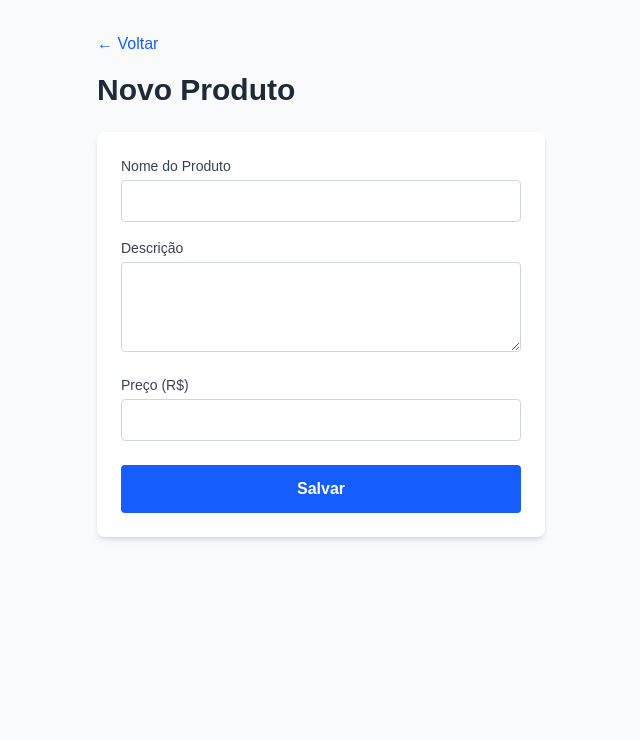
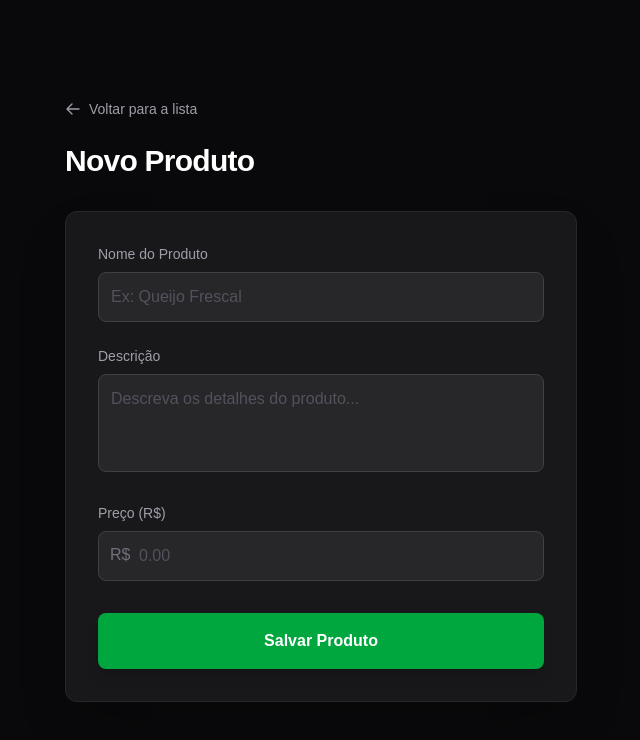
Before and after one commit to gabrielfcastro/TP2-Projeto-Final-2025.2, a Next.js app in the folder frontend/: page /produtos/novo in a window 1280 px wide. Shown: the top 740 px of the page, without its empty margins (319-959 px from the left). Built offline with nearby package versions, Linux system fonts and the light colour scheme.

Commit message:
CRUD produtos

```diff
--- a/frontend/app/produtos/novo/page.tsx
+++ b/frontend/app/produtos/novo/page.tsx
@@ -18,7 +18,7 @@ export default function NovoProdutoPage() {
         method: "POST",
         headers: { "Content-Type": "application/json" },
         body: JSON.stringify({
-          feirante_id: 1, // Simulando usuário logado
+          feirante_id: 1,
           nome,
           descricao,
           preco: parseFloat(preco),
@@ -31,86 +31,110 @@ export default function NovoProdutoPage() {
         alert("Erro ao salvar produto");
       }
     } catch (error) {
-      console.error("Erro na requisição:", error);
+      console.error(error);
     }
   };
 
   return (
-    <main className="flex min-h-screen flex-col items-center p-8 bg-gray-50">
-      <div className="w-full max-w-md">
+    <main className="min-h-screen bg-zinc-950 flex flex-col items-center justify-center p-6 text-zinc-100">
+      <div className="w-full max-w-lg">
+        {/* Link de Voltar */}
         <Link
           href="/produtos"
-          className="text-blue-600 hover:underline mb-4 inline-block"
+          className="flex items-center text-zinc-400 hover:text-green-500 mb-6 transition-colors text-sm font-medium"
         >
-          &larr; Voltar
+          <svg
+            xmlns="http://www.w3.org/2000/svg"
+            fill="none"
+            viewBox="0 0 24 24"
+            strokeWidth={2}
+            stroke="currentColor"
+            className="w-4 h-4 mr-2"
+          >
+            <path
+              strokeLinecap="round"
+              strokeLinejoin="round"
+              d="M10.5 19.5L3 12m0 0l7.5-7.5M3 12h18"
+            />
+          </svg>
+          Voltar para a lista
         </Link>
 
-        <h1 className="text-3xl font-bold mb-6 text-gray-800">Novo Produto</h1>
+        <h1 className="text-3xl font-bold mb-8 text-white tracking-tight">
+          Novo Produto
+        </h1>
 
+        {/* Card do Formulário */}
         <form
           onSubmit={handleSubmit}
-          className="bg-white p-6 rounded-lg shadow-md"
+          className="bg-zinc-900 border border-zinc-800 p-8 rounded-xl shadow-2xl"
         >
-          {/* Campo Nome (O teste procura pelo Label "Nome do Produto") */}
-          <div className="mb-4">
+          {/* Campo Nome */}
+          <div className="mb-6">
             <label
               htmlFor="nome"
-              className="block text-sm font-medium text-gray-700 mb-1"
+              className="block text-sm font-medium text-zinc-400 mb-2"
             >
               Nome do Produto
             </label>
             <input
               id="nome"
               type="text"
-              className="w-full border border-gray-300 p-2 rounded focus:ring-2 focus:ring-blue-500 outline-none text-gray-900"
+              placeholder="Ex: Queijo Frescal"
+              className="w-full bg-zinc-800 border border-zinc-700 text-white p-3 rounded-lg focus:outline-none focus:ring-2 focus:ring-green-500 focus:border-transparent placeholder-zinc-600 transition-all"
               value={nome}
               onChange={(e) => setNome(e.target.value)}
               required
             />
           </div>
 
-          {/* Campo Descrição (O teste procura pelo Label "Descrição") */}
-          <div className="mb-4">
+          {/* Campo Descrição */}
+          <div className="mb-6">
             <label
               htmlFor="descricao"
-              className="block text-sm font-medium text-gray-700 mb-1"
+              className="block text-sm font-medium text-zinc-400 mb-2"
             >
               Descrição
             </label>
             <textarea
               id="descricao"
               rows={3}
-              className="w-full border border-gray-300 p-2 rounded focus:ring-2 focus:ring-blue-500 outline-none text-gray-900"
+              placeholder="Descreva os detalhes do produto..."
+              className="w-full bg-zinc-800 border border-zinc-700 text-white p-3 rounded-lg focus:outline-none focus:ring-2 focus:ring-green-500 focus:border-transparent placeholder-zinc-600 transition-all resize-none"
               value={descricao}
               onChange={(e) => setDescricao(e.target.value)}
             />
           </div>
 
-          {/* Campo Preço (O teste procura pelo Label "Preço") */}
-          <div className="mb-6">
+          {/* Campo Preço */}
+          <div className="mb-8">
             <label
               htmlFor="preco"
-              className="block text-sm font-medium text-gray-700 mb-1"
+              className="block text-sm font-medium text-zinc-400 mb-2"
             >
               Preço (R$)
             </label>
+            <div className="relative">
+              <span className="absolute left-3 top-3 text-zinc-500">R$</span>
               <input
                 id="preco"
                 type="number"
                 step="0.01"
-              className="w-full border border-gray-300 p-2 rounded focus:ring-2 focus:ring-blue-500 outline-none text-gray-900"
+                placeholder="0.00"
+                className="w-full bg-zinc-800 border border-zinc-700 text-white p-3 pl-10 rounded-lg focus:outline-none focus:ring-2 focus:ring-green-500 focus:border-transparent placeholder-zinc-600 transition-all"
                 value={preco}
                 onChange={(e) => setPreco(e.target.value)}
                 required
               />
             </div>
+          </div>
 
           {/* Botão Salvar */}
           <button
             type="submit"
-            className="w-full bg-blue-600 text-white p-3 rounded font-bold hover:bg-blue-700 transition"
+            className="w-full bg-green-600 text-white p-4 rounded-lg font-bold hover:bg-green-500 transition-all transform hover:scale-[1.02] active:scale-[0.98] shadow-lg hover:shadow-green-500/20"
           >
-            Salvar
+            Salvar Produto
           </button>
         </form>
       </div>
--- a/frontend/app/produtos/page.tsx
+++ b/frontend/app/produtos/page.tsx
@@ -13,7 +13,6 @@ interface Produto {
 export default function ProdutosPage() {
   const [produtos, setProdutos] = useState<Produto[]>([]);
 
-  // Carrega os produtos assim que a tela abre
   useEffect(() => {
     async function carregarDados() {
       try {
@@ -27,17 +26,12 @@ export default function ProdutosPage() {
     carregarDados();
   }, []);
 
-  // Função para excluir o produto
   const handleDelete = async (id: number) => {
-    if (!confirm("Tem certeza que deseja excluir este produto?")) return;
-
+    if (!confirm("Tem certeza que deseja excluir?")) return;
     try {
-      // 1. Chama o Backend para deletar
       await fetch(`http://127.0.0.1:5000/api/produtos/${id}`, {
         method: "DELETE",
       });
-
-      // 2. Atualiza a tela removendo o item da lista visualmente
       setProdutos((listaAtual) => listaAtual.filter((prod) => prod.id !== id));
     } catch (error) {
       console.error("Erro ao excluir", error);
@@ -45,14 +39,16 @@ export default function ProdutosPage() {
   };
 
   return (
-    <main className="container mx-auto p-10">
-      <div className="flex justify-between items-center mb-6">
-        <h1 className="text-3xl font-bold text-gray-800">Lista de Produtos</h1>
+    <main className="min-h-screen bg-zinc-950 p-10 text-zinc-100">
+      <div className="max-w-6xl mx-auto">
+        <div className="flex justify-between items-center mb-10 border-b border-zinc-800 pb-6">
+          <h1 className="text-4xl font-bold text-white tracking-tight">
+            Meus Produtos
+          </h1>
 
-        {/* Botão Criar Novo */}
           <Link
             href="/produtos/novo"
-          className="bg-green-600 text-white px-4 py-2 rounded hover:bg-green-700 transition font-medium"
+            className="bg-green-600 text-white px-6 py-3 rounded-lg hover:bg-green-500 transition font-bold shadow-lg shadow-green-900/20"
           >
             + Novo Produto
           </Link>
@@ -60,38 +56,37 @@ export default function ProdutosPage() {
 
         <div className="grid grid-cols-1 md:grid-cols-3 gap-6">
           {produtos.length === 0 ? (
-          <p className="text-gray-500 col-span-3 text-center">
-            Nenhum produto cadastrado.
+            <p className="text-zinc-500 col-span-3 text-center text-lg">
+              Nenhum produto cadastrado ainda.
             </p>
           ) : (
             produtos.map((prod) => (
               <div
                 key={prod.id}
-              className="border border-gray-200 p-6 rounded-lg shadow-sm hover:shadow-md transition bg-white flex flex-col justify-between"
+                className="bg-zinc-900 border border-zinc-800 p-6 rounded-xl hover:border-zinc-700 transition duration-300 flex flex-col justify-between shadow-lg"
               >
-              {/* Informações do Produto */}
                 <div className="mb-4">
-                <h2 className="text-xl font-bold text-gray-800">{prod.nome}</h2>
-                <p className="text-gray-600 text-sm mt-1 mb-3">
+                  <h2 className="text-xl font-bold text-white mb-2">
+                    {prod.nome}
+                  </h2>
+                  <p className="text-zinc-400 text-sm mb-4 line-clamp-2 h-10">
                     {prod.descricao}
                   </p>
-                <p className="text-2xl font-bold text-green-600">
+                  <p className="text-3xl font-bold text-green-400">
                     R$ {prod.preco.toFixed(2)}
                   </p>
                 </div>
 
-              {/* Botões de Ação (Editar e Excluir) */}
-              <div className="flex gap-2 pt-4 border-t border-gray-100">
+                <div className="flex gap-3 pt-4 border-t border-zinc-800">
                   <Link
                     href={`/produtos/${prod.id}`}
-                  className="flex-1 bg-blue-500 text-white py-2 px-3 rounded text-center hover:bg-blue-600 transition text-sm font-medium"
+                    className="flex-1 bg-zinc-800 text-zinc-300 py-2 px-4 rounded hover:bg-zinc-700 hover:text-white transition text-center text-sm font-medium"
                   >
                     Editar
                   </Link>
-
                   <button
                     onClick={() => handleDelete(prod.id)}
-                  className="flex-1 bg-red-500 text-white py-2 px-3 rounded hover:bg-red-600 transition text-sm font-medium"
+                    className="flex-1 bg-red-900/30 text-red-400 py-2 px-4 rounded hover:bg-red-900/50 hover:text-red-300 transition text-sm font-medium border border-red-900/50"
                   >
                     Excluir
                   </button>
@@ -100,6 +95,7 @@ export default function ProdutosPage() {
             ))
           )}
         </div>
+      </div>
     </main>
   );
 }
```
Also changed, not shown: frontend/app/produtos/[id]/page.tsx (+50 -20 lines), 2 other files (tests, documents, lock files or other folders). Lines whose indentation alone changed are shown as unchanged.
